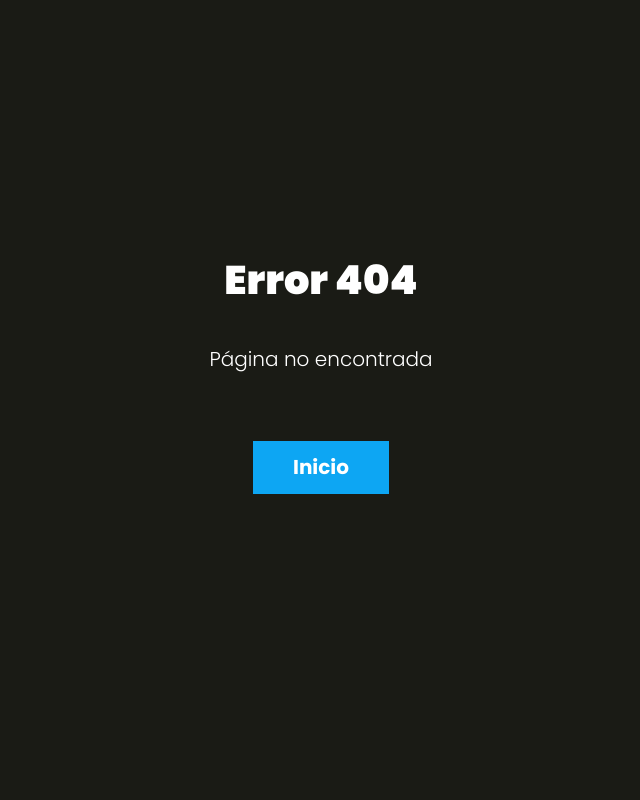
After one commit to vale18carvajal/appsalon-mvc-php, a PHP site: page /views/pagina404.php in a window 1280 px wide. The commit adds this page. Shown: the whole page, without its empty margins (319-959 px from the left). Run offline with PHP 8.4, Linux system fonts and the light colour scheme.

Commit message:
Página404

```diff
--- a/src/scss/layout/_index.scss
+++ b/src/scss/layout/_index.scss
@@ -3,3 +3,4 @@
 @forward 'servicios';
 @forward 'resumen';
 @forward 'admin';
+@forward 'pagina404';
--- /dev/null
+++ b/views/pagina404.php
@@ -0,0 +1,20 @@
+<!DOCTYPE html>
+<html lang="en">
+
+<head>
+    <meta charset="UTF-8">
+    <meta name="viewport" content="width=device-width, initial-scale=1.0">
+    <title>App Salón</title>
+    <link href="https://fonts.googleapis.com/css2?family=Poppins:wght@300;700;900&display=swap" rel="stylesheet">
+    <link rel="stylesheet" href="/build/css/app.css">
+</head>
+
+<body>
+    <div class="p404">
+        <h1>Error 404</h1>
+        <p>Página no encontrada</p>
+        <a href="/" class="boton">Inicio</a>
+    </div>
+</body>
+
+</html>
```
Also changed, not shown: Router.php (+14 -7 lines), src/scss/layout/pagina404.scss (added, +10 -0 lines), public/build/css/app.css, public/build/css/layout/pagina404.css (added), 2 other files.
